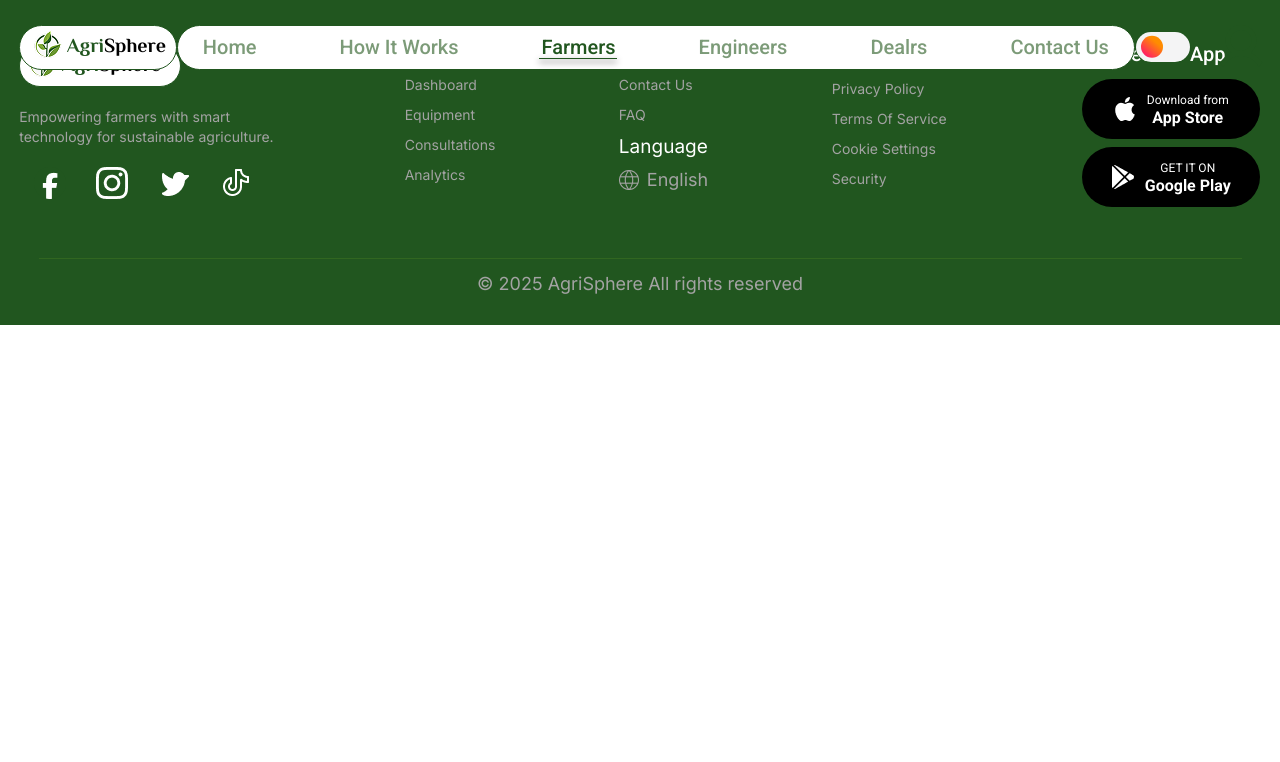
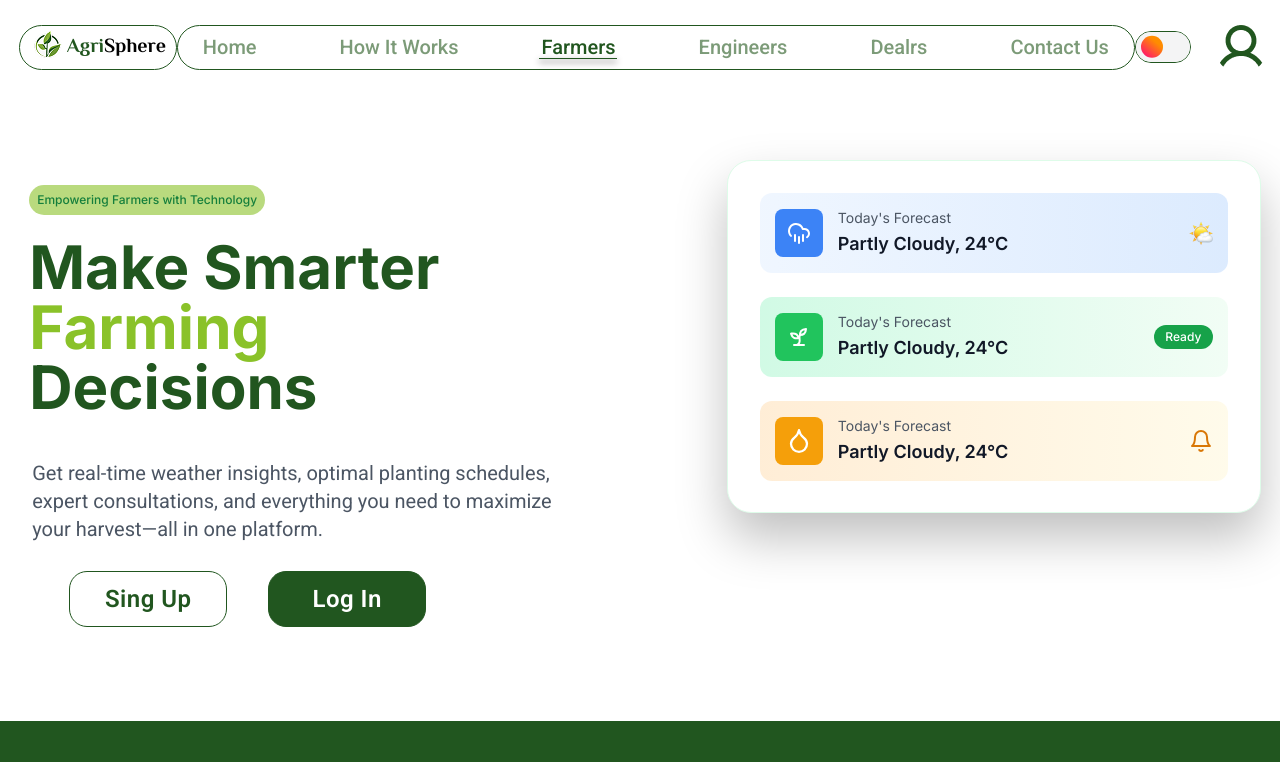
Before and after one commit to firas-mostafa/agri_sphere, a React app in the folder frontend/: page /farmer in a window 1280 px wide. Shown: the top 762 px of the page. Built offline with nearby package versions, Linux system fonts and the light colour scheme; the HTML template or start-up script is replaced by a standard one.

Commit message:
Add hero farmer section to Farmer Page

```diff
--- a/frontend/src/pages/public/farmer/Farmer.jsx
+++ b/frontend/src/pages/public/farmer/Farmer.jsx
@@ -1,6 +1,8 @@
 import React from 'react';
 
 import Layout from '../../../components/common/Layout';
+
+import { farmer_weather_data } from '../../../Data';
 
 import './farmer.css';
 
@@ -8,6 +10,69 @@
     return (
         <Layout>
 
+            {/* =============== HERO =============== */}
+            <section className="hero__farmer section">
+                <div className="hero__farmer__container container grid">
+                    <div className="hero__farmer__content">
+                        <h6 className="hero__farmer-subtitle">
+                            Empowering Farmers with Technology
+                        </h6>
+
+                        <h1 className="hero__farmer-title">
+                            Make Smarter <span>Farming</span> Decisions
+                        </h1>
+
+                        <p className="hero__farmer-description">
+                            Get real-time weather insights, optimal planting schedules, expert consultations, and everything you need to maximize your harvest—all in one platform.
+                        </p>
+
+                        <div className="hero__farmer-buttons">
+                            <button type="button" className="hero__farmer-singup-btn">
+                                Sing Up
+                            </button>
+
+                            <button type="button" className="hero__farmer-singin-btn">
+                                Log In
+                            </button>
+                        </div>
+                    </div>
+
+                    <div className="hero__farmer__content">
+                        <div className="hero__farmer-card grid">
+                            {
+                                farmer_weather_data.map( ( { icon, title, data, description, img}, index) => {
+                                    return (
+                                        <div key={index} className="hero__farmer-card-content">
+                                            <div className="hero__farmer-icon-wrapper">
+                                                <img
+                                                    src={icon}
+                                                    alt={`Farmer-Card-Icon-${index + 1}`}
+                                                    className="hero__farmer-card-icon"
+                                                />
+                                            </div>
+
+                                            <div className="hero__farmer-card-data">
+                                                <h6>
+                                                    {title}
+                                                </h6>
+
+                                                <p>
+                                                    {data}
+                                                </p>
+                                            </div>
+
+                                            { img && <img src={img} alt={`Farmer-Card-Image-${index + 1}`} className="hero__farmer-card-img" /> }
+
+                                            { description && <span className="hero__farmer-card-description">{description}</span> }
+                                        </div>
+                                    )
+                                })
+                            }
+                        </div>
+                    </div>
+                </div>
+            </section>
+
         </Layout>
     );
 };
--- a/frontend/src/pages/public/farmer/farmer.css
+++ b/frontend/src/pages/public/farmer/farmer.css
@@ -0,0 +1,199 @@
+/* =============== HERO FARMER =============== */
+.hero__farmer {
+    padding-bottom: 94px;
+}
+
+.hero__farmer__container {
+    grid-template-columns: 2fr 1fr;
+    padding-top: 60px;
+}
+
+.hero__farmer__content:nth-child(1) {
+    padding-top: 25px;
+}
+
+.hero__farmer-subtitle,
+.hero__farmer-title,
+.hero__farmer-card-description {
+    font-family: var(--inter-font);
+}
+
+.hero__farmer-subtitle {
+    width: fit-content;
+    padding: 5px 8px;
+    color: var(--title-color-alt);
+    font-size: 12px;
+    font-weight: var(--weight-500);
+    line-height: 20px;
+    background-color: var(--second-color-alt);
+    border-radius: 15px;
+    margin-left: 10px;
+}
+
+.hero__farmer-title {
+    max-width: 540px;
+    padding: 10px;
+    color: var(--first-color);
+    font-size: 60px;
+    font-weight: var(--weight-700);
+    line-height: 60px;
+    margin-block: 12px 32px;
+}
+
+.hero__farmer-title span {
+    color: var(--second-color);
+}
+
+.hero__farmer-description {
+    max-width: 520px;
+    color: var(--text-color);
+    font-size: 20px;
+    font-weight: var(--weight-400);
+    line-height: 28px;
+    margin-left: 13px;
+    margin-bottom: 28px;
+}
+
+.hero__farmer-buttons {
+    width: fit-content;
+    display: flex;
+    align-items: center;
+    gap: 41px;
+    margin-left: 50px;
+}
+
+.hero__farmer-singup-btn,
+.hero__farmer-singin-btn {
+    width: 158px;
+    height: 56px;
+    padding: 10px;
+    font-size: 24px;
+    font-weight: var(--weight-600);
+    line-height: 148%;
+    letter-spacing: 0.45px;
+    border: 1px solid var(--first-color);
+    border-radius: 18px;
+    text-align: center;
+    vertical-align: middle;
+    cursor: pointer;
+}
+
+.hero__farmer-singup-btn {
+    color: var(--first-color);
+    background-color: var(--white-color);
+}
+
+.hero__farmer-singin-btn {
+    color: var(--white-color);
+    background-color: var(--first-color);
+}
+
+.hero__farmer-card {
+    width: 534px;
+    height: 353px;
+    grid-template-rows: repeat(3, 1fr);
+    gap: 24px;
+    padding: 32px;
+    background-color: var(--white-color);
+    border: 1px solid var(--border-color-alt-5);
+    border-radius: 24px;
+    box-shadow: 0px 25px 50px 0px hsla(0, 0%, 0%, 0.25);
+}
+
+.hero__farmer-card-content {
+    display: grid;
+    align-items: center;
+    grid-template-columns: 0.2fr repeat(2, 1fr);
+    grid-template-rows: 1fr;
+    gap: 15px;
+    border-radius: 12px;
+    padding: 15px;
+}
+
+.hero__farmer-card-content:nth-child(1) {
+    background: linear-gradient(90deg, hsla(214, 100%, 97%, 1) 0%, hsla(214, 95%, 93%, 1) 100%);
+}
+
+.hero__farmer-card-content:nth-child(2) {
+    background: linear-gradient(90deg, hsla(149, 80%, 90%, 1) 0%, hsla(138, 76%, 97%, 1) 100%);
+
+}
+
+.hero__farmer-card-content:nth-child(3) {
+    background: linear-gradient(90deg, hsla(34, 100%, 92%, 1) 0%, hsla(48, 100%, 96%, 1) 100%);
+}
+
+.hero__farmer-icon-wrapper {
+    width: 48px;
+    height: 48px;
+    display: flex;
+    align-items: center;
+    justify-content: center;
+    border-radius: 8px;
+}
+
+.hero__farmer-card-content:nth-child(1) .hero__farmer-icon-wrapper {
+    background-color: var(--blue-bg-color);
+}
+
+.hero__farmer-card-content:nth-child(2) .hero__farmer-icon-wrapper {
+    background-color: var(--green-bg-color);
+}
+
+.hero__farmer-card-content:nth-child(3) .hero__farmer-icon-wrapper {
+    background-color: var(--orange-bg-color);
+}
+
+.hero__farmer-card-icon {
+    width: 24px;
+    height: 24px;
+}
+
+.hero__farmer-card-data {
+    width: fit-content;
+    display: flex;
+    flex-direction: column;
+    align-items: flex-start;
+    justify-content: flex-start;
+    gap: 2px;
+}
+
+.hero__farmer-card-data h6,
+.hero__farmer-card-data p {
+    font-family: var(--inter-font);
+}
+
+.hero__farmer-card-data h6 {
+    color: var(--text-color);
+    font-size: 14px;
+    font-weight: var(--weight-400);
+    line-height: 20px;
+}
+
+.hero__farmer-card-data p {
+    color: var(--black-color-alt);
+    font-size: 18px;
+    font-weight: var(--weight-600);
+    line-height: 28px;
+}
+
+.hero__farmer-card-img,
+.hero__farmer-card-description {
+    justify-self: end;
+}
+
+.hero__farmer-card-img {
+    width: 24px;
+    height: 24px;
+}
+
+.hero__farmer-card-description {
+    padding: 4px 11.5px;
+    color: var(--white-color);
+    font-size: 12px;
+    font-weight: var(--weight-500);
+    line-height: 16px;
+    background-color: var(--title-color-alt-2);
+    border-radius: 999px;
+    text-transform: capitalize;
+}
```
